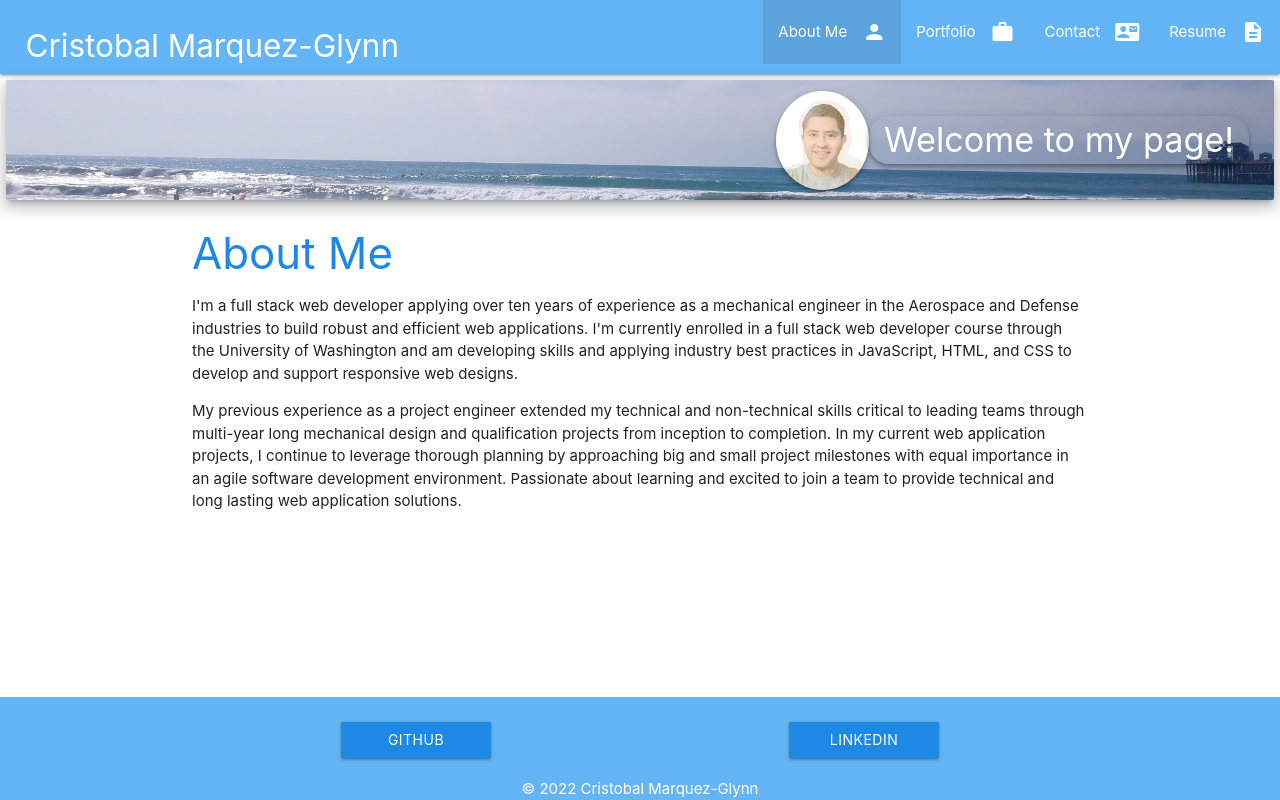
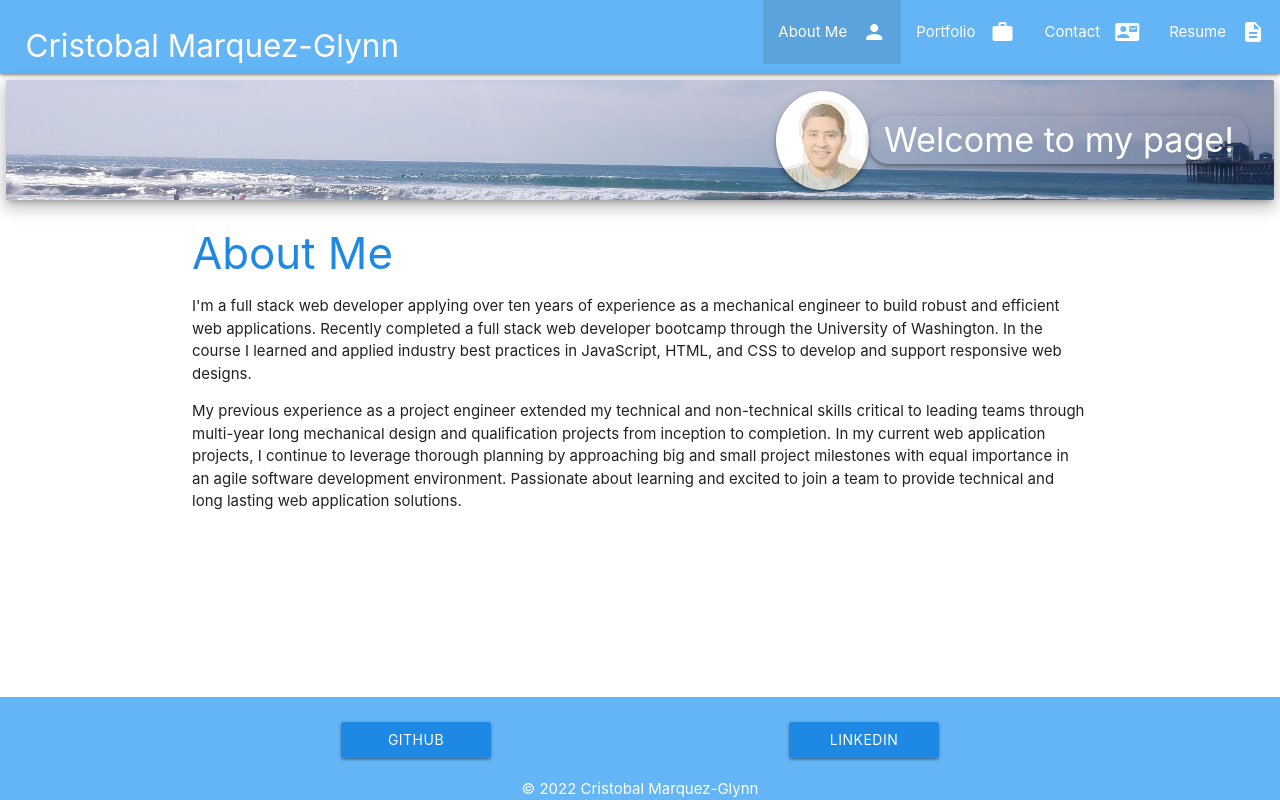
Before and after one commit to CM-GDev/react-cmg-dev-portfolio, a React (Create React App) app: page / in a window 1280 px wide. Built offline with nearby package versions, Linux system fonts and the light colour scheme.

Commit message:
updated resume and about me section

```diff
--- a/src/components/pages/AboutMe.js
+++ b/src/components/pages/AboutMe.js
@@ -7,7 +7,7 @@ export default function AboutMe() {
     <main className='container'>
       <h3 className="blue-text text-darken-1">About Me</h3>
       <p>
-      I'm a full stack web developer applying over ten years of experience as a mechanical engineer in the Aerospace and Defense industries to build robust and efficient web applications. I'm currently enrolled in a full stack web developer course through the University of Washington and am developing skills and applying industry best practices in JavaScript, HTML, and CSS to develop and support responsive web designs.</p>
+      I'm a full stack web developer applying over ten years of experience as a mechanical engineer to build robust and efficient web applications. Recently completed a full stack web developer bootcamp through the University of Washington. In the course I learned and applied industry best practices in JavaScript, HTML, and CSS to develop and support responsive web designs.</p>
       <p> My previous experience as a project engineer extended my technical and non-technical skills critical to leading teams through multi-year long mechanical design and qualification projects from inception to completion. In my current web application projects, I continue to leverage thorough planning by approaching big and small project milestones with equal importance in an agile software development environment. Passionate about learning and excited to join a team to provide technical and long lasting web application solutions.
       </p>
     </main>
--- a/src/components/pages/Portfolio.js
+++ b/src/components/pages/Portfolio.js
@@ -34,7 +34,7 @@ const gitHub5 = "https://github.com/CM-GDev/ORM_E-CommerceBackEnd";
 const gitHub6 = "https://github.com/CM-GDev/OfflineNotes";
 const gitHub7 = "https://github.com/ctmbr/IPGeolocator";
 
-const description1 = "I worked in a team of four members to create an application that assists a user locate private driveways that may be rented by the hour. The application uses the following technologies [1] React for the front end [2] Has a GraphQL API with a Node.js and Express.js server [3] Uses queries and mutations for retrieving, adding, updating, and deleting data [4] Uses MongoDB and the Mongoose ODM for the database and protects sensitive API key information on the server [5] Includes user authentication using JWT and [6] It is set up as a PWA ";
+const description1 = "Worked in a team of four members to create an application that assists a user locate private driveways that may be rented by the hour. The application uses the following technologies [1] React for the front end [2] Has a GraphQL API with a Node.js and Express.js server [3] Uses queries and mutations for retrieving, adding, updating, and deleting data [4] Uses MongoDB and the Mongoose ODM for the database and protects sensitive API key information on the server [5] Includes user authentication using JWT and [6] It is set up as a PWA ";
 const description2 = "In this project, I started with starter code for a fully functioning Google Books API search engine built with a RESTful API, and refactored it to be a GraphQL API built with an Apollo Server. To complete the project I [1] Set up an Apollo Server to use GraphQL queries and mutations to fetch and modify data [2] Modify the existing authentication middleware so that it works in the context of a GraphQL API [3] Deploy the application to Heroku with a MongoDB database using MongoDB Atlas";
 const description3 = "This was my first full stack -front end and back end - project. I was very excited to build a site from scratch to implement lessons from my course, including [1] Configure a working Express.js API [2] Use Sequelize ORM to interact with a MySQL database [3] Utilize the express-session npm package for authentication [4] Follow the MVC paradigm to structure my files [5] Establish Express.js routes to deploy the application [6] Use Handlebars.js as the templating language";
 const description4 = "This is a full stack project that includes code for the front end and back end. Three other team members and myself created an application that serves as a jobs board for small business, handyman and private individuals to share their knowledge and unique talents with others in the community. This application uses the Model Controller View approach to structure and organize the code. The template engine uses Handlebars, Sequelize as the ORM and Express-session for authentication. The database uses MySQL and JAWSDB when hosted on Heroku, and the TrustiFi Expertise email add-on for Heroku.";
```
Also changed, not shown: 1 other file (tests, documents, lock files or other folders).
